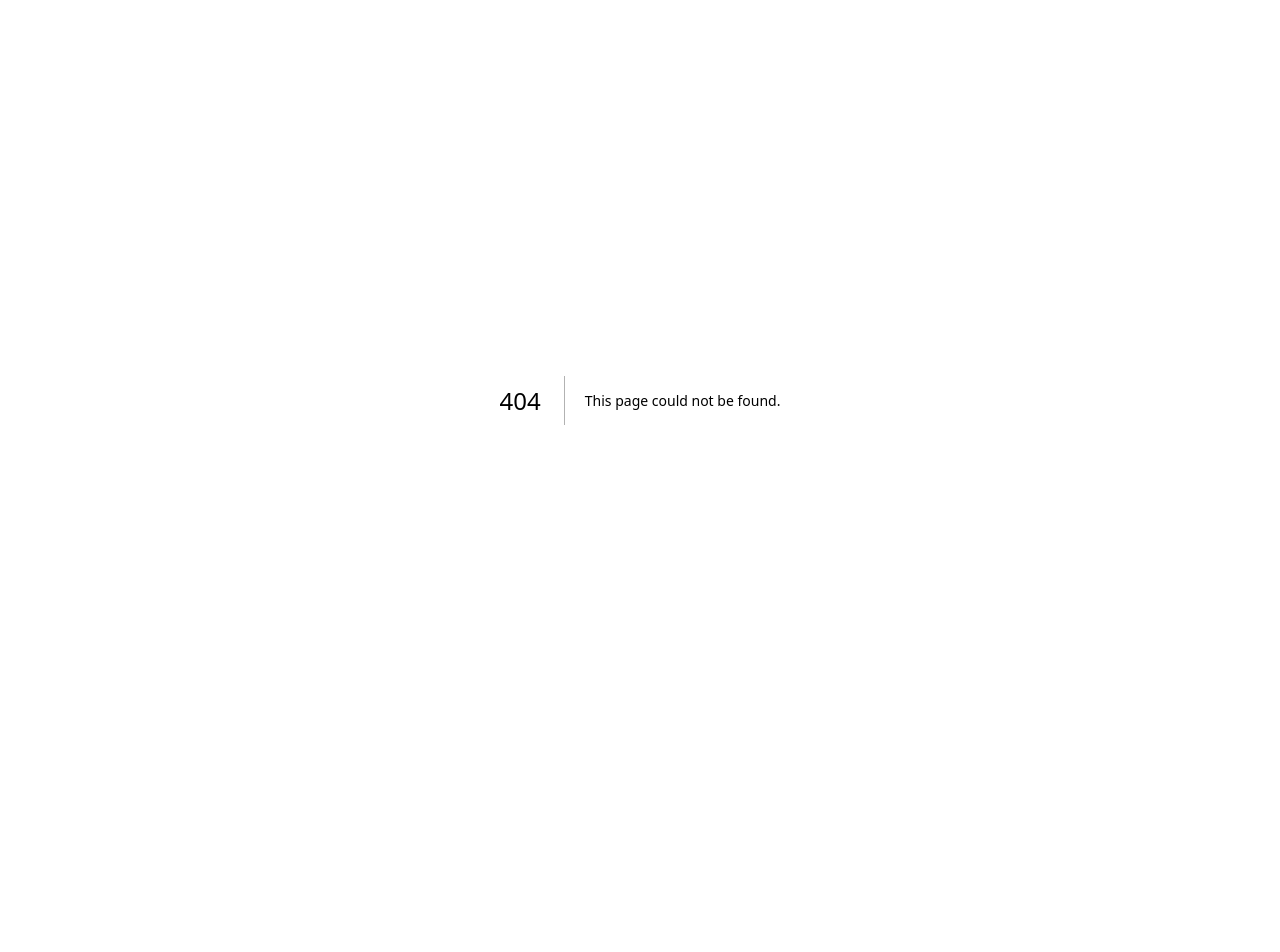
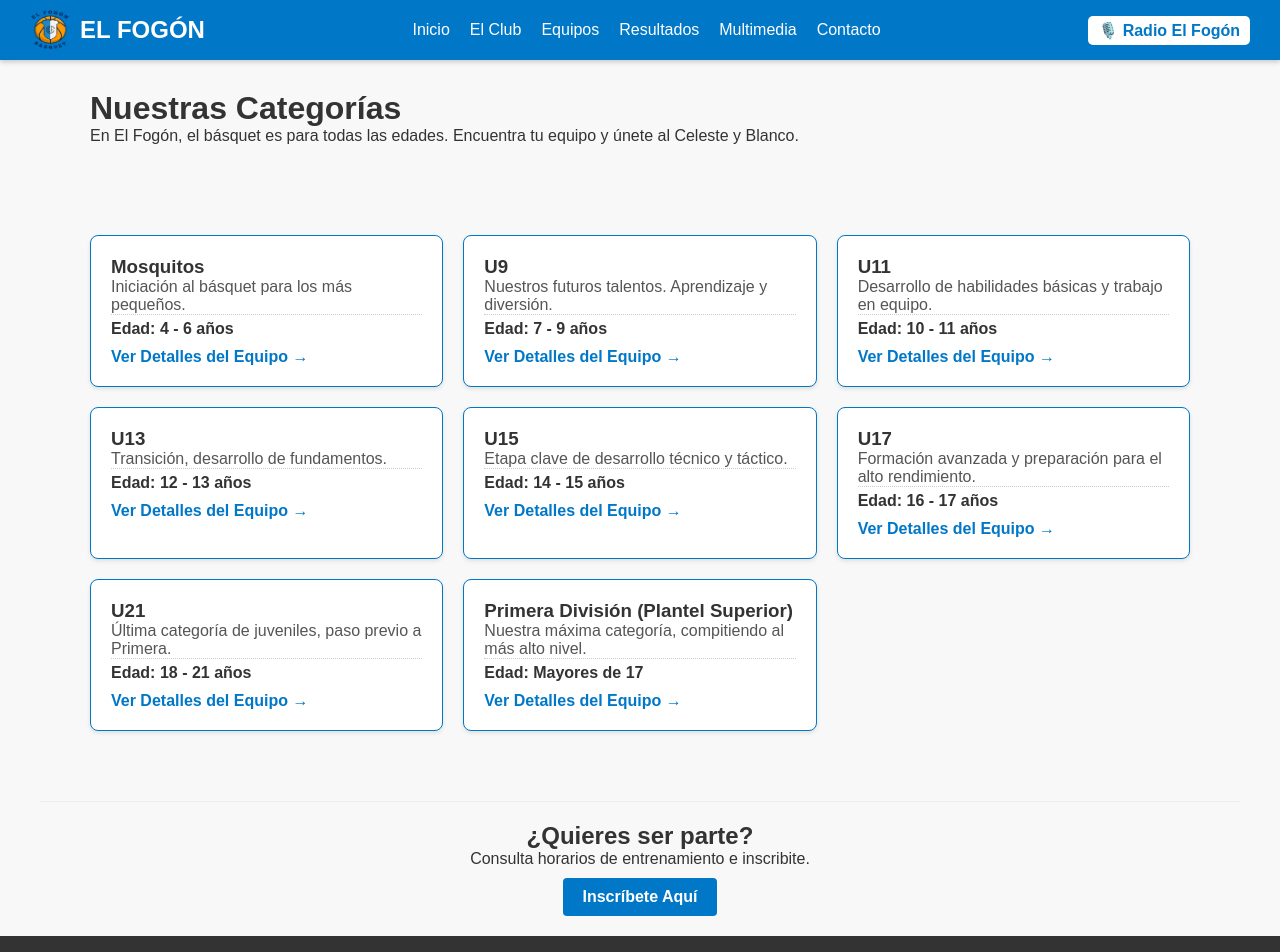
Before and after one commit to Nitramgg/basquetelfogon, a Next.js app: page /equipos in a window 1280 px wide. Before the commit this address had no page. Shown: the top 952 px of the page. Before the commit the page ends 800 px from the top, so only its background shows below. Built offline with nearby package versions, Linux system fonts and the light colour scheme.

Commit message:
feat: añade pagina de equipos con listado de categorias

```diff
--- /dev/null
+++ b/pages/equipos.js
@@ -0,0 +1,100 @@
+// pages/equipos.js
+
+import Layout from '../components/Layout';
+import Head from 'next/head';
+import Link from 'next/link';
+
+export default function EquiposPage() {
+  // Lista de categorías del club
+  const categorias = [
+    { name: 'Mosquitos', description: 'Iniciación al básquet para los más pequeños.', ageRange: '4 - 6 años', link: '#mosquitos' },
+    { name: 'U9', description: 'Nuestros futuros talentos. Aprendizaje y diversión.', ageRange: '7 - 9 años', link: '#minibasquet' },
+    { name: 'U11', description: 'Desarrollo de habilidades básicas y trabajo en equipo.', ageRange: '10 - 11 años', link: '#u11' },
+    { name: 'U13', description: 'Transición, desarrollo de fundamentos.', ageRange: '12 - 13 años', link: '#u13' },
+    { name: 'U15', description: 'Etapa clave de desarrollo técnico y táctico.', ageRange: '14 - 15 años', link: '#u15' },
+    { name: 'U17', description: 'Formación avanzada y preparación para el alto rendimiento.', ageRange: '16 - 17 años', link: '#u17' },
+    { name: 'U21', description: 'Última categoría de juveniles, paso previo a Primera.', ageRange: '18 - 21 años', link: '#u21' },
+    { name: 'Primera División (Plantel Superior)', description: 'Nuestra máxima categoría, compitiendo al más alto nivel.', ageRange: 'Mayores de 17', link: '#primera' },
+  ];
+
+  return (
+    <Layout>
+      <Head>
+        <title>Equipos y Categorías | El Fogón</title>
+        <meta name="description" content="Conoce todas las categorías de El Fogón Básquet, desde formativas hasta Primera División." />
+      </Head>
+
+      <div className="page-header content-section">
+        <h1>Nuestras Categorías</h1>
+        <p>En El Fogón, el básquet es para todas las edades. Encuentra tu equipo y únete al Celeste y Blanco.</p>
+      </div>
+
+      <section className="categories-list content-section">
+        <div className="category-grid" style={gridStyle}>
+          {categorias.map((category) => (
+            // Componente para cada tarjeta de categoría
+            <CategoryCard
+              key={category.name}
+              name={category.name}
+              description={category.description}
+              ageRange={category.ageRange}
+              link={category.link}
+            />
+          ))}
+        </div>
+      </section>
+
+      {/* Aquí podríamos añadir más contenido específico o formularios de inscripción */}
+      <section className="join-us-cta content-section" style={{ textAlign: 'center', marginTop: '40px', padding: '20px', borderTop: '1px solid #eee' }}>
+          <h2>¿Quieres ser parte?</h2>
+          <p>Consulta horarios de entrenamiento e inscribite.</p>
+          <Link href="/contacto" style={ctaButtonStyle}>Inscríbete Aquí</Link>
+      </section>
+    </Layout>
+  );
+}
+
+// Componente visual para cada tarjeta de equipo
+const CategoryCard = ({ name, description, ageRange, link }) => (
+    <div style={cardStyle}>
+        <h3>{name}</h3>
+        <p style={{ color: '#555' }}>{description}</p>
+        <p style={{ fontWeight: 'bold', borderTop: '1px dotted #ccc', paddingTop: '5px' }}>Edad: {ageRange}</p>
+        <Link href={link} style={detailsLinkStyle}>Ver Detalles del Equipo →</Link>
+    </div>
+);
+
+// Estilos en línea para el Layout Grid (¡más seguros que usar variables CSS aquí!)
+const gridStyle = {
+    display: 'grid',
+    gridTemplateColumns: 'repeat(auto-fit, minmax(280px, 1fr))',
+    gap: '20px',
+    marginTop: '30px'
+};
+
+const cardStyle = {
+    padding: '20px',
+    border: '1px solid #0077C7',
+    borderRadius: '8px',
+    boxShadow: '0 2px 4px rgba(0,0,0,0.1)',
+    backgroundColor: '#fff'
+};
+
+const detailsLinkStyle = {
+    display: 'inline-block',
+    marginTop: '10px',
+    color: '#0077C7',
+    fontWeight: 'bold',
+    textDecoration: 'none'
+};
+
+const ctaButtonStyle = {
+    display: 'inline-block',
+    padding: '10px 20px',
+    backgroundColor: '#0077C7',
+    color: 'white',
+    borderRadius: '4px',
+    textDecoration: 'none',
+    fontWeight: 'bold',
+    marginTop: '10px'
+};
```
